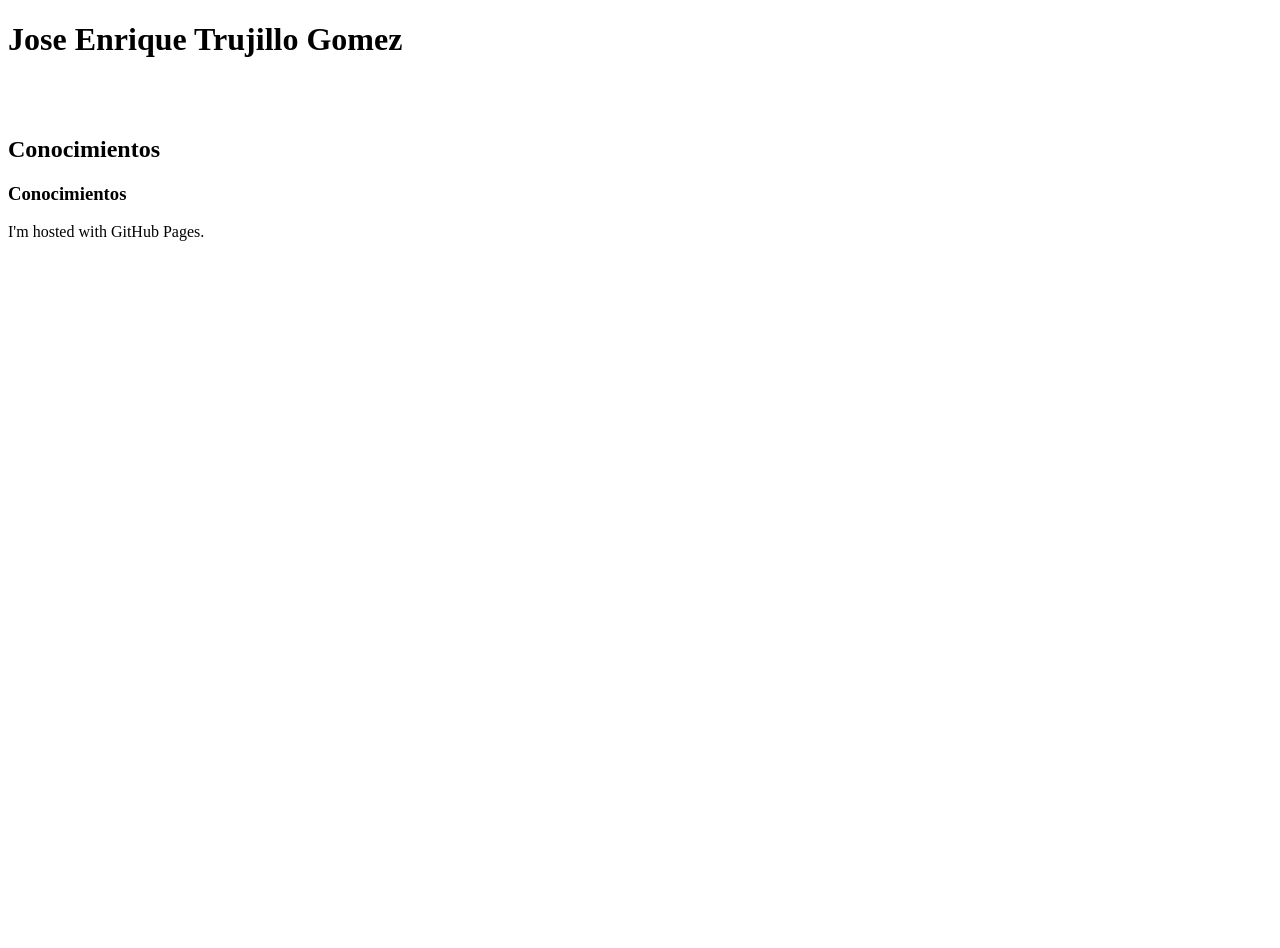
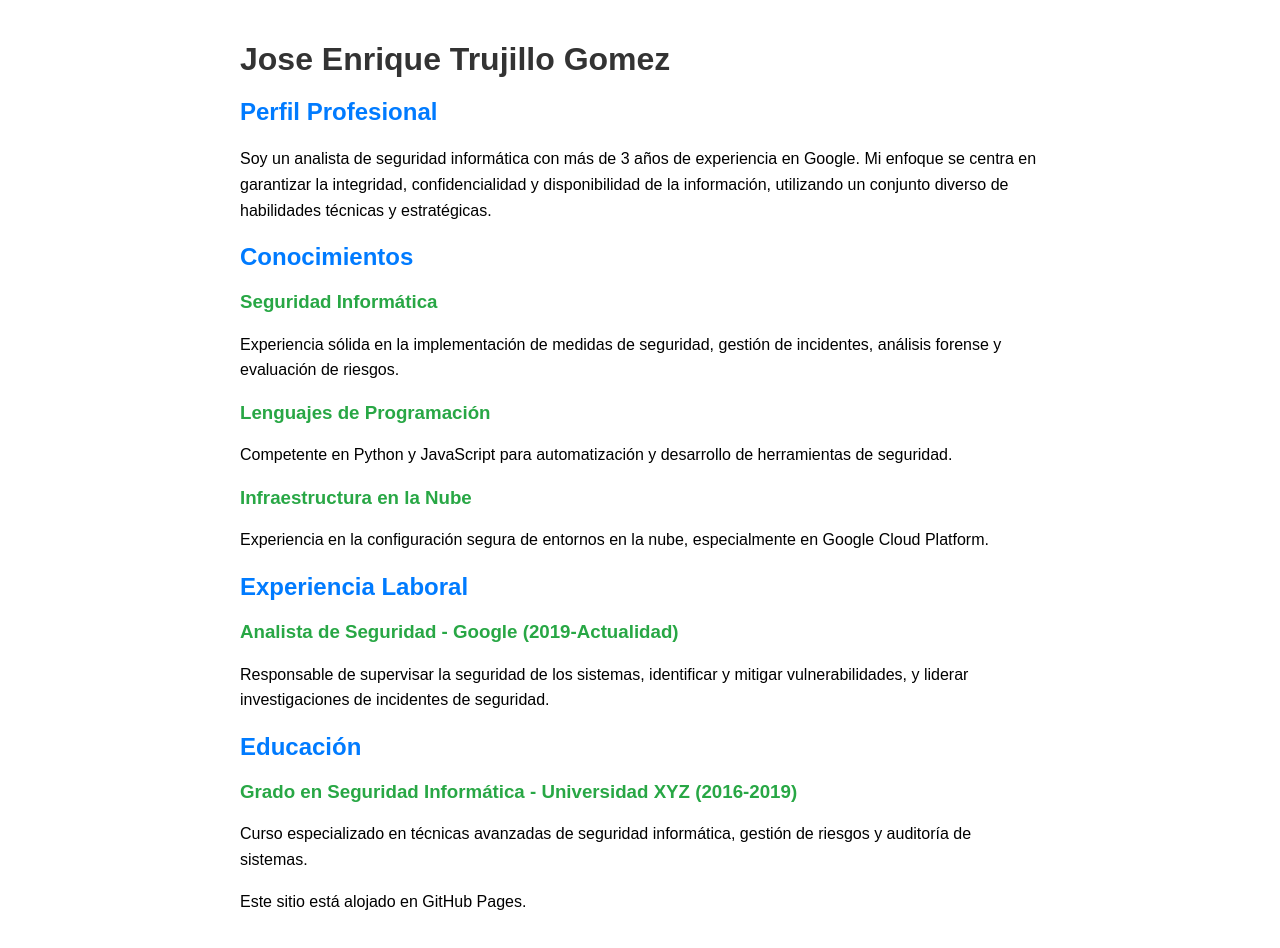
Before and after one commit to AkEnriqueG/AkEnriqueG.github.io, a plain HTML site: page index.html in a window 1280 px wide. Before the commit the page ends 800 px from the top, so only its background shows below. Drawn offline with Linux system fonts and the light colour scheme.

Commit message:
Descripción de los cambios

```diff
--- a/index.html
+++ b/index.html
@@ -1,10 +1,77 @@
 <!DOCTYPE html>
-<html>
+<html lang="es">
+<head>
+    <meta charset="UTF-8">
+    <meta name="viewport" content="width=device-width, initial-scale=1.0">
+    <title>Jose Enrique Trujillo Gomez - Portfolio</title>
+    <style>
+        body {
+            font-family: Arial, sans-serif;
+            max-width: 800px;
+            margin: 0 auto;
+            padding: 20px;
+        }
+
+        h1, h2, h3 {
+            color: #333;
+        }
+
+        h1 {
+            margin-bottom: 10px;
+        }
+
+        h2 {
+            margin-top: 20px;
+            color: #007bff;
+        }
+
+        h3 {
+            color: #28a745;
+        }
+
+        p {
+            line-height: 1.6;
+        }
+    </style>
+</head>
 <body>
-<h1>Jose Enrique Trujillo Gomez</h1>
-<br><br>
-<h2>Conocimientos</h2>
-<h3>Conocimientos</h3>
-<p>I'm hosted with GitHub Pages.</p>
+
+<header>
+    <h1>Jose Enrique Trujillo Gomez</h1>
+</header>
+
+<section>
+    <h2>Perfil Profesional</h2>
+    <p>Soy un analista de seguridad informática con más de 3 años de experiencia en Google. Mi enfoque se centra en garantizar la integridad, confidencialidad y disponibilidad de la información, utilizando un conjunto diverso de habilidades técnicas y estratégicas.</p>
+</section>
+
+<section>
+    <h2>Conocimientos</h2>
+    <h3>Seguridad Informática</h3>
+    <p>Experiencia sólida en la implementación de medidas de seguridad, gestión de incidentes, análisis forense y evaluación de riesgos.</p>
+
+    <h3>Lenguajes de Programación</h3>
+    <p>Competente en Python y JavaScript para automatización y desarrollo de herramientas de seguridad.</p>
+
+    <h3>Infraestructura en la Nube</h3>
+    <p>Experiencia en la configuración segura de entornos en la nube, especialmente en Google Cloud Platform.</p>
+</section>
+
+<section>
+    <h2>Experiencia Laboral</h2>
+    <h3>Analista de Seguridad - Google (2019-Actualidad)</h3>
+    <p>Responsable de supervisar la seguridad de los sistemas, identificar y mitigar vulnerabilidades, y liderar investigaciones de incidentes de seguridad.</p>
+</section>
+
+<section>
+    <h2>Educación</h2>
+    <h3>Grado en Seguridad Informática - Universidad XYZ (2016-2019)</h3>
+    <p>Curso especializado en técnicas avanzadas de seguridad informática, gestión de riesgos y auditoría de sistemas.</p>
+</section>
+
+<footer>
+    <p>Este sitio está alojado en GitHub Pages.</p>
+</footer>
+
 </body>
 </html>
```
